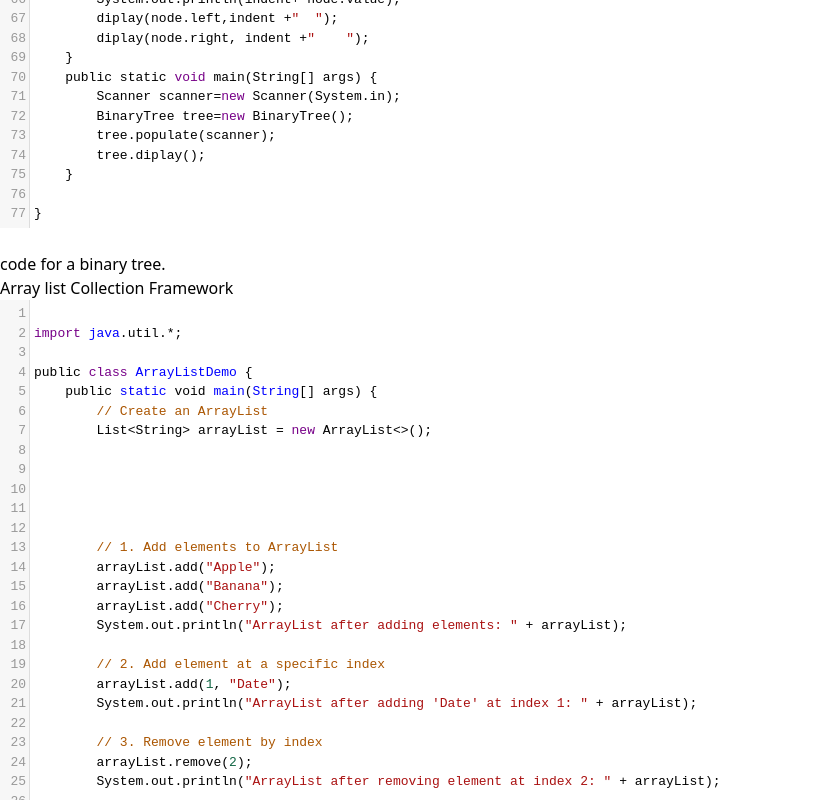
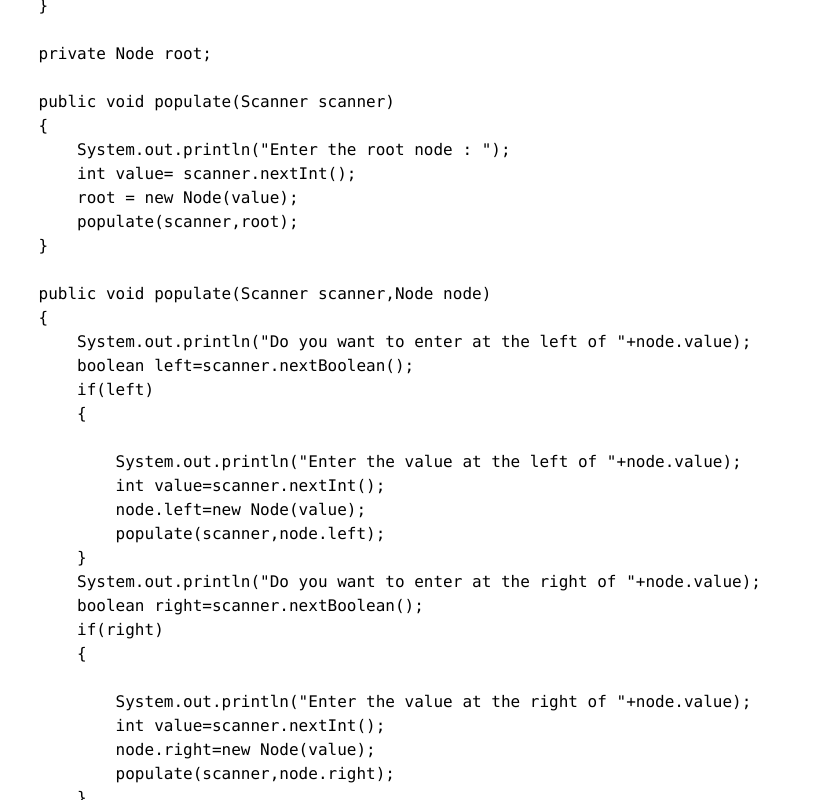
Before and after one commit to shoaib-asim17/shoaib-asim-portfolio, a Next.js app: page /dsa in a window 1280 px wide. Shown: the part 6398-7198 px from the top of the page, without its empty margins (0-821 px from the left). Built offline with nearby package versions, Linux system fonts and the light colour scheme.

Commit message:
remove codeEditor

```diff
--- a/src/app/dsa/CodeEditor.js
+++ /dev/null
@@ -1,30 +0,0 @@
-"use client";
-import React, { forwardRef } from "react";
-import { Controlled as CodeMirror } from 'react-codemirror2';
-import 'codemirror/lib/codemirror.css';
-import 'codemirror/theme/material.css';
-import 'codemirror/mode/javascript/javascript';
-
-const CodeEditor = forwardRef(({ value, onChange, theme }, ref) => {
-  return (
-    <CodeMirror
-      value={value}
-      options={{
-        mode: 'javascript',
-        theme: theme === 'dark' ? 'material' : 'default',
-        lineNumbers: true,
-        viewportMargin: Infinity,
-        scrollbarStyle: null,
-      }}
-      editorDidMount={(editor) => {
-        editor.setSize("100%", "auto");
-      }}
-      onBeforeChange={(editor, data, value) => {
-        onChange(value);
-      }}
-      ref={ref}
-    />
-  );
-});
-
-export default CodeEditor;
--- a/src/app/dsa/SnippetWithText.js
+++ b/src/app/dsa/SnippetWithText.js
@@ -1,35 +1,28 @@
 "use client";
 import React from "react";
 import { ClipboardDocumentIcon } from "@heroicons/react/24/solid"; // Importing the copy icon from Heroicons
-import CodeEditor from './CodeEditor'; // Import the CodeEditor component
-import { useTheme } from '../ThemeContext';
 
-const SnippetWithText = ({ code, text, heading, index, onCopy }) => {
-
-  const { theme } = useTheme(); // Access the theme from the context
-
+const SnippetWithText = ({ code, text, heading, index, onCopy, theme }) => {
   return (
     <div className="w-full mb-4">
       {/* Render the heading */}
-      <h2 className={`text-lg font-semibold mb-2 px-2 ${theme === 'dark' ? 'bg-gray-900 text-white shadow-lg' : 'bg-gray-50 text-gray-800 shadow-md'}`}>{heading}</h2>
+      <h2 className={`text-lg font-semibold mb-2 px-2 ${theme === 'dark' ? 'bg-gray-900 text-white shadow-lg' : 'bg-gray-50 text-gray-800 shadow-md'}`}>
+        {heading}
+      </h2>
 
-      {/* CodeMirror Editor */}
-      <div className="relative w-full mb-2">
-        <CodeEditor
-          value={code}
-          onChange={(value) => onCopy(value, index)} // Handle change
-          theme={theme} // Pass the theme to CodeEditor
-        />
+      {/* Render code snippet as preformatted text */}
+      <pre className="bg-teal-950 p-2 rounded-md overflow-x-auto">
+        <code className="text-sm text-gray-200">{code}</code>
+      </pre>
 
       {/* Copy button as an icon in the top-right corner of the code block */}
       <button
         onClick={() => onCopy(code, index)} // Copy the current code
-          className="absolute top-2 right-2 p-1 bg-blue-500 text-white rounded-full hover:bg-blue-600 focus:outline-none"
+        className="absolute top-2 right-2 p-1 bg-blue-500 text-white rounded-full hover:bg-black hover:text-white focus:outline-none"
         aria-label="Copy code to clipboard"
       >
         <ClipboardDocumentIcon className="h-6 w-6" />
       </button>
-      </div>
 
       {/* Render corresponding paragraph */}
       <p className="text-gray-700 text-sm md:text-base">{text}</p>
--- a/src/app/dsa/page.js
+++ b/src/app/dsa/page.js
@@ -27,7 +27,7 @@ const DSA = () => {
     <div className={`flex items-center justify-center min-h-screen p-4 my-28 ${theme === 'dark' ? 'bg-gray-900 text-white shadow-lg' : 'bg-gray-50 text-gray-800 shadow-md'}`} style={{ boxShadow: '0 4px 15px rgba(255, 255, 255, 0.5)' }}>
       <div className="relative flex flex-col items-start bg-gray-200 p-4 rounded-md w-full max-w-lg mx-auto md:max-w-xl lg:max-w-2xl">
 
-        {/* Mapping over the imported content to render paragraphs, headings, and code editors */}
+        {/* Mapping over the imported content to render paragraphs, headings, and code snippets */}
         {codeSnippets.map((code, index) => (
           <SnippetWithText
             key={index}
@@ -36,7 +36,7 @@ const DSA = () => {
             heading={textContent[index].heading} // Access the heading content
             index={index}
             onCopy={copyCode}
-            // theme={theme}
+            theme={theme} // Pass the theme to SnippetWithText
           />
         ))}
       </div>
```
Also changed, not shown: 1 other file (tests, documents, lock files or other folders). Lines whose indentation alone changed are shown as unchanged.
